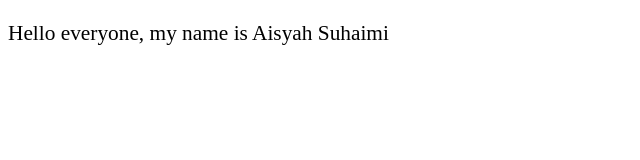
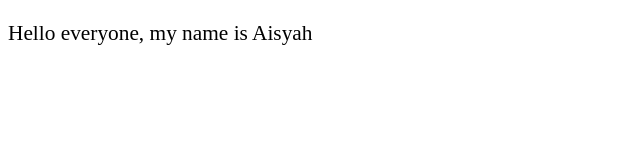
Before and after one commit to Rai5yah/web-css-exercises, a plain HTML site: page exercises/exercise2/index.html in a window 1280 px wide. Shown: the full height of the page, 0-640 px from the left. Drawn offline with Linux system fonts and the light colour scheme.

Commit message:
Update index.html

```diff
--- a/exercises/exercise2/index.html
+++ b/exercises/exercise2/index.html
@@ -5,7 +5,7 @@
 </head>
 <body>
   <p style="font-family: 'Times New Roman'; font-size: 16pt;">
-    Hello everyone, my name is Aisyah Suhaimi
+    Hello everyone, my name is Aisyah
   </p>
 </body>
 </html>
```
